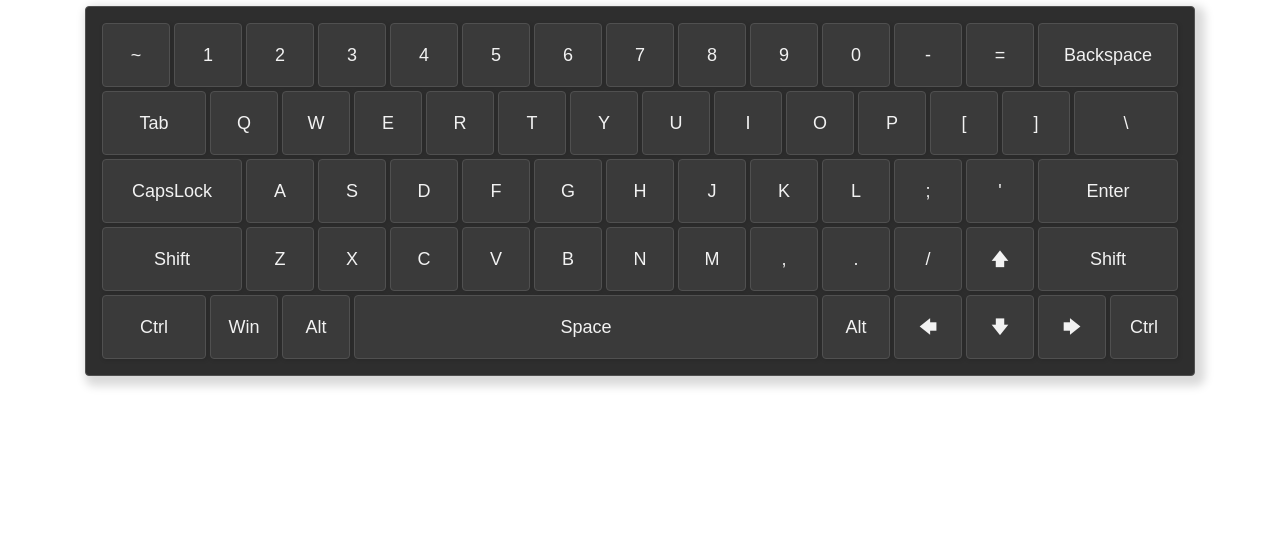
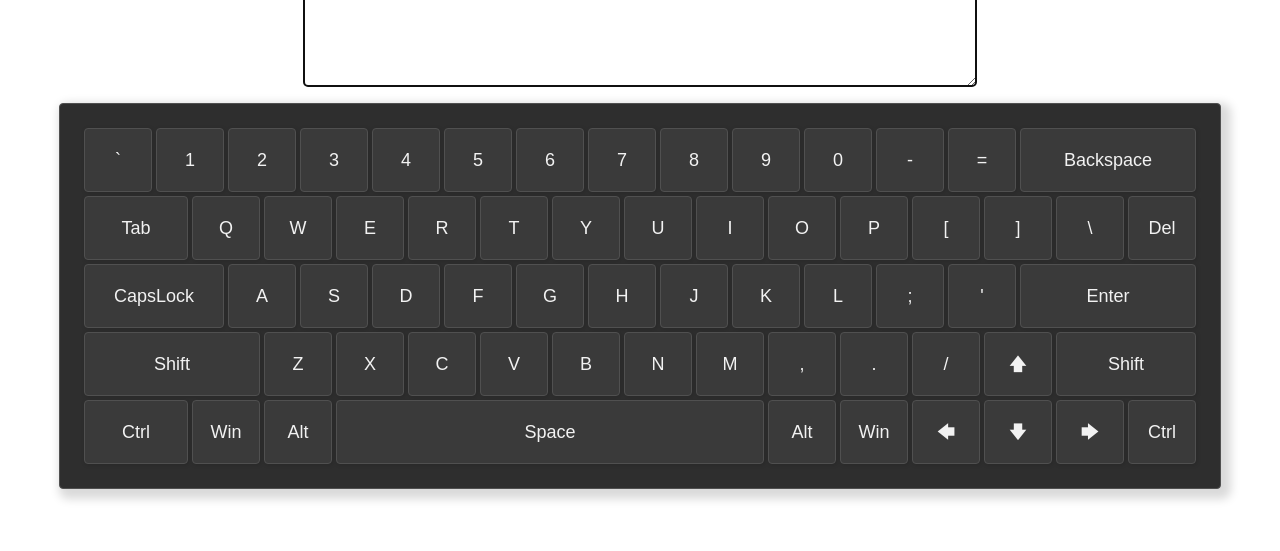
Before and after one commit to f4hr/virtual-keyboard, a website built with webpack: page index.html in a window 1280 px wide. Shown: the part 249-800 px from the top of the page. Built offline with nearby package versions, Linux system fonts and the light colour scheme.

Commit message:
feat: add text output element, handle keyboard and mouse events
- move constants to separate file
- move language layout to separate file

```diff
--- /dev/null
+++ b/src/js/constants.js
@@ -0,0 +1,155 @@
+export const keyOrder = [
+  'Backquote',
+  'Digit1',
+  'Digit2',
+  'Digit3',
+  'Digit4',
+  'Digit5',
+  'Digit6',
+  'Digit7',
+  'Digit8',
+  'Digit9',
+  'Digit0',
+  'Minus',
+  'Equal',
+  'Backspace',
+  'Tab',
+  'KeyQ',
+  'KeyW',
+  'KeyE',
+  'KeyR',
+  'KeyT',
+  'KeyY',
+  'KeyU',
+  'KeyI',
+  'KeyO',
+  'KeyP',
+  'BracketLeft',
+  'BracketRight',
+  'Backslash',
+  'Delete',
+  'CapsLock',
+  'KeyA',
+  'KeyS',
+  'KeyD',
+  'KeyF',
+  'KeyG',
+  'KeyH',
+  'KeyJ',
+  'KeyK',
+  'KeyL',
+  'Semicolon',
+  'Quote',
+  'Enter',
+  'ShiftLeft',
+  'KeyZ',
+  'KeyX',
+  'KeyC',
+  'KeyV',
+  'KeyB',
+  'KeyN',
+  'KeyM',
+  'Comma',
+  'Period',
+  'Slash',
+  'ArrowUp',
+  'ShiftRight',
+  'ControlLeft',
+  'OSLeft',
+  'AltLeft',
+  'Space',
+  'AltRight',
+  'OSRight',
+  'ArrowLeft',
+  'ArrowDown',
+  'ArrowRight',
+  'ControlRight',
+];
+
+export const keySizes = {
+  Backquote: 2,
+  Digit1: 2,
+  Digit2: 2,
+  Digit3: 2,
+  Digit4: 2,
+  Digit5: 2,
+  Digit6: 2,
+  Digit7: 2,
+  Digit8: 2,
+  Digit9: 2,
+  Digit0: 2,
+  Minus: 2,
+  Equal: 2,
+  Backspace: 5,
+  Tab: 3,
+  KeyQ: 2,
+  KeyW: 2,
+  KeyE: 2,
+  KeyR: 2,
+  KeyT: 2,
+  KeyY: 2,
+  KeyU: 2,
+  KeyI: 2,
+  KeyO: 2,
+  KeyP: 2,
+  BracketLeft: 2,
+  BracketRight: 2,
+  Backslash: 2,
+  Delete: 2,
+  CapsLock: 4,
+  KeyA: 2,
+  KeyS: 2,
+  KeyD: 2,
+  KeyF: 2,
+  KeyG: 2,
+  KeyH: 2,
+  KeyJ: 2,
+  KeyK: 2,
+  KeyL: 2,
+  Semicolon: 2,
+  Quote: 2,
+  Enter: 5,
+  ShiftLeft: 5,
+  KeyZ: 2,
+  KeyX: 2,
+  KeyC: 2,
+  KeyV: 2,
+  KeyB: 2,
+  KeyN: 2,
+  KeyM: 2,
+  Comma: 2,
+  Period: 2,
+  Slash: 2,
+  ArrowUp: 2,
+  ShiftRight: 4,
+  ControlLeft: 3,
+  OSLeft: 2,
+  AltLeft: 2,
+  Space: 12,
+  AltRight: 2,
+  OSRight: 2,
+  ArrowLeft: 2,
+  ArrowDown: 2,
+  ArrowRight: 2,
+  ControlRight: 2,
+};
+
+export const validKeys = [
+  'Enter',
+  'Backspace',
+  'Delete',
+  'End',
+  'Home',
+  'Tab',
+  'OSLeft',
+  'OSRight',
+  'ControlLeft',
+  'ControlRight',
+  'ShiftLeft',
+  'AltLeft',
+  'AltRight',
+  'ArrowLeft',
+  'ArrowUp',
+  'ArrowRight',
+  'ArrowDown',
+];
--- a/src/js/keyboard.js
+++ b/src/js/keyboard.js
@@ -1,204 +1,11 @@
-const keyOrder = [
-  'Backquote',
-  'Digit1',
-  'Digit2',
-  'Digit3',
-  'Digit4',
-  'Digit5',
-  'Digit6',
-  'Digit7',
-  'Digit8',
-  'Digit9',
-  'Digit0',
-  'Minus',
-  'Equal',
-  'Backspace',
-  'Tab',
-  'KeyQ',
-  'KeyW',
-  'KeyE',
-  'KeyR',
-  'KeyT',
-  'KeyY',
-  'KeyU',
-  'KeyI',
-  'KeyO',
-  'KeyP',
-  'BracketLeft',
-  'BracketRight',
-  'Backslash',
-  'CapsLock',
-  'KeyA',
-  'KeyS',
-  'KeyD',
-  'KeyF',
-  'KeyG',
-  'KeyH',
-  'KeyJ',
-  'KeyK',
-  'KeyL',
-  'Semicolon',
-  'Quote',
-  'Enter',
-  'ShiftLeft',
-  'KeyZ',
-  'KeyX',
-  'KeyC',
-  'KeyV',
-  'KeyB',
-  'KeyN',
-  'KeyM',
-  'Comma',
-  'Period',
-  'Slash',
-  'ArrowUp',
-  'ShiftRight',
-  'ControlLeft',
-  'OSLeft',
-  'AltLelt',
-  'Space',
-  'AltRight',
-  'ArrowLeft',
-  'ArrowDown',
-  'ArrowRight',
-  'ControlRight',
-];
-
-const enKeyLayout = {
-  Backquote: '~',
-  Digit1: '1',
-  Digit2: '2',
-  Digit3: '3',
-  Digit4: '4',
-  Digit5: '5',
-  Digit6: '6',
-  Digit7: '7',
-  Digit8: '8',
-  Digit9: '9',
-  Digit0: '0',
-  Minus: '-',
-  Equal: '=',
-  Backspace: 'Backspace',
-  Tab: 'Tab',
-  KeyQ: 'Q',
-  KeyW: 'W',
-  KeyE: 'E',
-  KeyR: 'R',
-  KeyT: 'T',
-  KeyY: 'Y',
-  KeyU: 'U',
-  KeyI: 'I',
-  KeyO: 'O',
-  KeyP: 'P',
-  BracketLeft: '[',
-  BracketRight: ']',
-  Backslash: '\\',
-  CapsLock: 'CapsLock',
-  KeyA: 'A',
-  KeyS: 'S',
-  KeyD: 'D',
-  KeyF: 'F',
-  KeyG: 'G',
-  KeyH: 'H',
-  KeyJ: 'J',
-  KeyK: 'K',
-  KeyL: 'L',
-  Semicolon: ';',
-  Quote: '\'',
-  Enter: 'Enter',
-  ShiftLeft: 'Shift',
-  KeyZ: 'Z',
-  KeyX: 'X',
-  KeyC: 'C',
-  KeyV: 'V',
-  KeyB: 'B',
-  KeyN: 'N',
-  KeyM: 'M',
-  Comma: ',',
-  Period: '.',
-  Slash: '/',
-  ArrowUp: '🡅',
-  ShiftRight: 'Shift',
-  ControlLeft: 'Ctrl',
-  OSLeft: 'Win',
-  AltLelt: 'Alt',
-  Space: 'Space',
-  AltRight: 'Alt',
-  ArrowLeft: '🡄',
-  ArrowDown: '🡇',
-  ArrowRight: '🡆',
-  ControlRight: 'Ctrl',
-};
-
-const keySizes = {
-  Backquote: 2,
-  Digit1: 2,
-  Digit2: 2,
-  Digit3: 2,
-  Digit4: 2,
-  Digit5: 2,
-  Digit6: 2,
-  Digit7: 2,
-  Digit8: 2,
-  Digit9: 2,
-  Digit0: 2,
-  Minus: 2,
-  Equal: 2,
-  Backspace: 4,
-  Tab: 3,
-  KeyQ: 2,
-  KeyW: 2,
-  KeyE: 2,
-  KeyR: 2,
-  KeyT: 2,
-  KeyY: 2,
-  KeyU: 2,
-  KeyI: 2,
-  KeyO: 2,
-  KeyP: 2,
-  BracketLeft: 2,
-  BracketRight: 2,
-  Backslash: 3,
-  CapsLock: 4,
-  KeyA: 2,
-  KeyS: 2,
-  KeyD: 2,
-  KeyF: 2,
-  KeyG: 2,
-  KeyH: 2,
-  KeyJ: 2,
-  KeyK: 2,
-  KeyL: 2,
-  Semicolon: 2,
-  Quote: 2,
-  Enter: 4,
-  ShiftLeft: 4,
-  KeyZ: 2,
-  KeyX: 2,
-  KeyC: 2,
-  KeyV: 2,
-  KeyB: 2,
-  KeyN: 2,
-  KeyM: 2,
-  Comma: 2,
-  Period: 2,
-  Slash: 2,
-  ArrowUp: 2,
-  ShiftRight: 4,
-  ControlLeft: 3,
-  OSLeft: 2,
-  AltLelt: 2,
-  Space: 13,
-  AltRight: 2,
-  ArrowLeft: 2,
-  ArrowDown: 2,
-  ArrowRight: 2,
-  ControlRight: 2,
-};
+import { keyOrder, keySizes, validKeys } from './constants.js';
+import { enLayout } from './layouts/en.js';
 
 export class Keyboard {
   constructor(container) {
     this.container = container;
+    this.keyboard = navigator.keyboard;
+    this.cursorPos = 0;
   }
 
   init() {
@@ -209,6 +16,10 @@ export class Keyboard {
   buildMarkup() {
     this.keyElements = {};
     this.container.classList.add('keyboard');
+
+    const output = document.createElement('textarea');
+    output.classList.add('keyboard__output');
+    this.output = output;
 
     const keyList = document.createElement('ul');
     keyList.classList.add('keyboard__list');
@@ -226,7 +37,7 @@ export class Keyboard {
       btn.type = 'button';
       btn.dataset.code = keyCode;
       btn.classList.add('keyboard__btn');
-      btn.textContent = enKeyLayout[keyCode];
+      btn.textContent = enLayout[keyCode];
 
       keyEl.append(btn);
       keyList.append(keyEl);
@@ -234,27 +45,75 @@ export class Keyboard {
       this.keyElements[keyCode] = btn;
     });
 
+    this.container.append(output);
     this.container.append(keyList);
+    output.focus();
+  }
+
+  handleKeyEvent(e) {
+    this.keyElements[e.code].classList.add('keyboard__btn--active');
+
+    if (validKeys.includes(e.code)) {
+      return;
+    }
+
+    this.cursorPos = this.output.selectionEnd;
+    this.output.setRangeText(
+      e.key,
+      this.cursorPos,
+      this.cursorPos,
+      'end',
+    );
   }
 
   bindEvents() {
+    // Mouse events
     this.container.addEventListener('mousedown', (e) => {
-      if (e.target.dataset.code) {
-        e.target.classList.add('keyboard__btn--active');
+      this.cursorPos = this.output.selectionEnd;
+
+      const { code } = e.target.dataset;
+      if (!code) {
+        return;
       }
+
+      e.preventDefault();
+      e.target.classList.add('keyboard__btn--active');
+
+      this.keyboard.getLayoutMap().then((keyboardLayoutMap) => {
+        this.output.focus();
+
+        const keyboardEvent = new KeyboardEvent('keydown', {
+          key: keyboardLayoutMap.get(code),
+          code,
+        });
+
+        this.handleKeyEvent(keyboardEvent);
+      });
     });
 
     this.container.addEventListener('mouseup', () => {
       keyOrder.forEach((keyCode) => this.keyElements[keyCode].classList.remove('keyboard__btn--active'));
     });
 
+    // Keyboard events
     window.addEventListener('keydown', (e) => {
-      e.preventDefault();
-      this.keyElements[e.code].classList.add('keyboard__btn--active');
+      this.output.focus();
+      this.cursorPos = this.output.selectionEnd;
+
+      if (!validKeys.includes(e.code)) {
+        e.preventDefault();
+      }
+      if (!keyOrder.includes(e.code)) {
+        return;
+      }
+
+      this.handleKeyEvent(e);
     });
 
     window.addEventListener('keyup', (e) => {
-      e.preventDefault();
+      if (!keyOrder.includes(e.code)) {
+        return;
+      }
       this.keyElements[e.code].classList.remove('keyboard__btn--active');
     });
   }
--- /dev/null
+++ b/src/js/layouts/en.js
@@ -0,0 +1,69 @@
+export const enLayout = {
+  Backquote: '`',
+  Digit1: '1',
+  Digit2: '2',
+  Digit3: '3',
+  Digit4: '4',
+  Digit5: '5',
+  Digit6: '6',
+  Digit7: '7',
+  Digit8: '8',
+  Digit9: '9',
+  Digit0: '0',
+  Minus: '-',
+  Equal: '=',
+  Backspace: 'Backspace',
+  Tab: 'Tab',
+  KeyQ: 'Q',
+  KeyW: 'W',
+  KeyE: 'E',
+  KeyR: 'R',
+  KeyT: 'T',
+  KeyY: 'Y',
+  KeyU: 'U',
+  KeyI: 'I',
+  KeyO: 'O',
+  KeyP: 'P',
+  BracketLeft: '[',
+  BracketRight: ']',
+  Backslash: '\\',
+  Delete: 'Del',
+  CapsLock: 'CapsLock',
+  KeyA: 'A',
+  KeyS: 'S',
+  KeyD: 'D',
+  KeyF: 'F',
+  KeyG: 'G',
+  KeyH: 'H',
+  KeyJ: 'J',
+  KeyK: 'K',
+  KeyL: 'L',
+  Semicolon: ';',
+  Quote: '\'',
+  Enter: 'Enter',
+  ShiftLeft: 'Shift',
+  KeyZ: 'Z',
+  KeyX: 'X',
+  KeyC: 'C',
+  KeyV: 'V',
+  KeyB: 'B',
+  KeyN: 'N',
+  KeyM: 'M',
+  Comma: ',',
+  Period: '.',
+  Slash: '/',
+  ArrowUp: '🡅',
+  ShiftRight: 'Shift',
+  ControlLeft: 'Ctrl',
+  OSLeft: 'Win',
+  AltLeft: 'Alt',
+  Space: 'Space',
+  AltRight: 'Alt',
+  OSRight: 'Win',
+  ArrowLeft: '🡄',
+  ArrowDown: '🡇',
+  ArrowRight: '🡆',
+  ControlRight: 'Ctrl',
+};
+
+export default enLayout;
--- a/src/scss/components/_keyboard.scss
+++ b/src/scss/components/_keyboard.scss
@@ -5,14 +5,28 @@
 
 $border-radius: 0.25rem;
 
-$key-sizes: 2, 3, 4, 5, 13;
+$key-sizes: 2, 3, 4, 5, 12;
+
+.keyboard__output {
+  display: block;
+  width: 40rem;
+  min-width: 40rem;
+  max-width: 40rem;
+  height: 20ch;
+  min-height: 20ch;
+  max-height: 50ch;
+  margin: 0 auto 1rem;
+  padding: 1rem;
+  border: 1px solid $clr-border;
+  border-radius: $border-radius;
+}
 
 .keyboard__list {
   display: grid;
-  grid-template-columns: repeat(30, 2rem);
+  grid-template-columns: repeat(31, 2rem);
   grid-template-rows: repeat(5, 4rem);
   grid-gap: 0.25rem;
-  padding: 1rem;
+  padding: 1.5rem;
   margin: 0;
   border: 1px solid $clr-border;
   border-radius: $border-radius;
```
